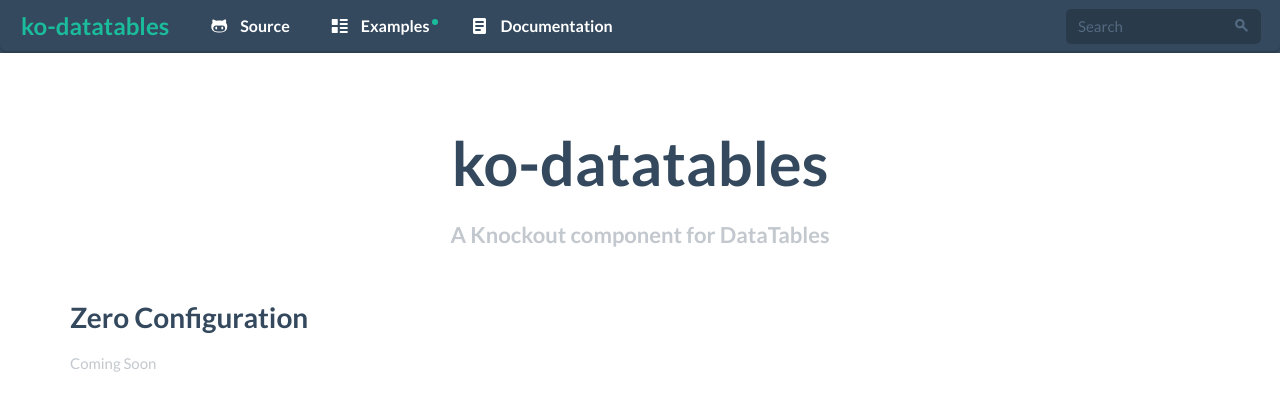
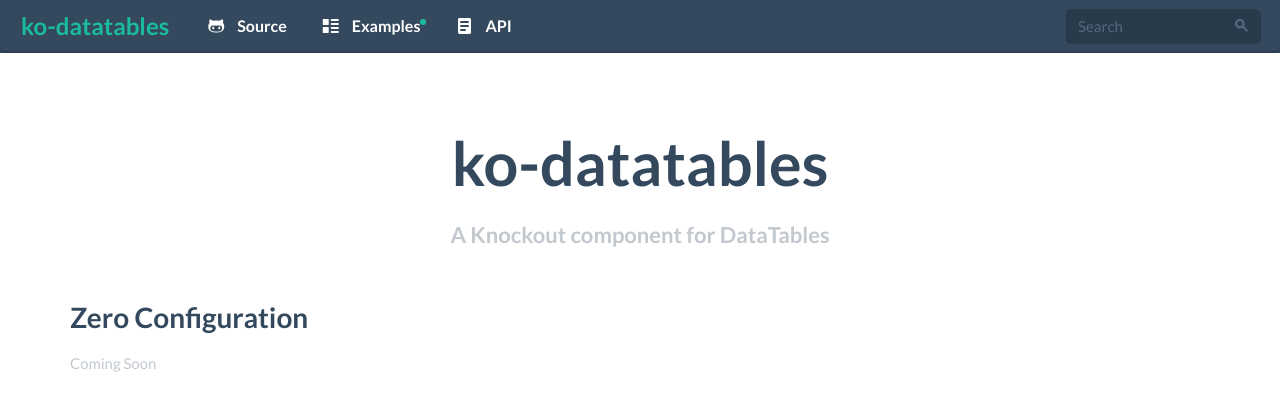
Before and after one commit to EikosPartners/ko-datatables, a plain HTML site: page index.html in a window 1280 px wide. Drawn offline with Linux system fonts and the light colour scheme.

Commit message:
Fix tablet size header wrap
When header was just the right size (about tablet horiz)
the search bar would wrap under the rest of the header

```diff
--- a/index.css
+++ b/index.css
@@ -22,6 +22,11 @@ small {
 {
     margin-left: 0px !important;
 }
+.navigation .nav li > a
+{
+    padding-left: 18px;
+    padding-right: 18px;
+}
 
 .content {
     margin-top: 30px;
--- a/index.html
+++ b/index.html
@@ -47,7 +47,7 @@
                         <li class="dropdown">
                             <a class="dropdown-toggle" data-toggle="dropdown" href="#">
                                 <span class="fui-document"></span>
-                                Documentation
+                                API
                             </a>
                             <span class="dropdown-arrow"></span>
                             <ul class="dropdown-menu">
```
